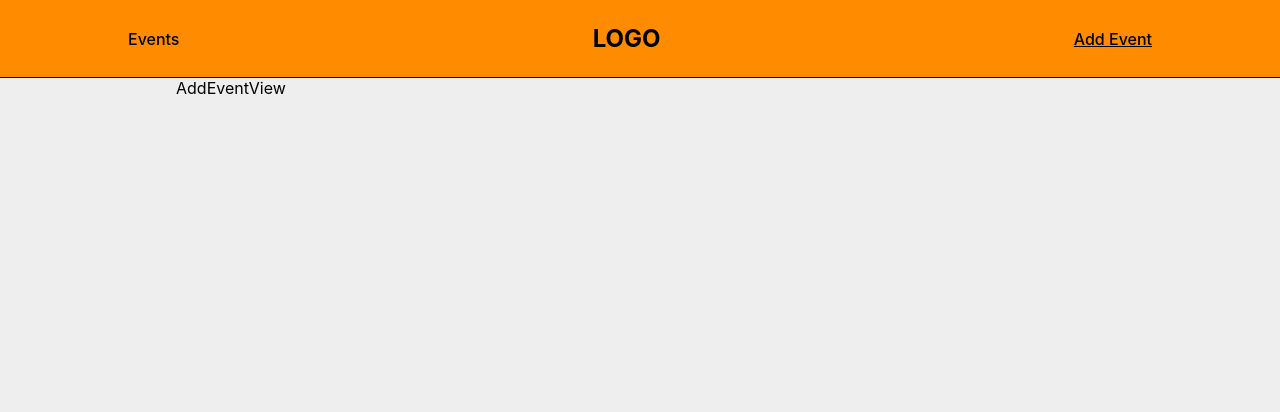
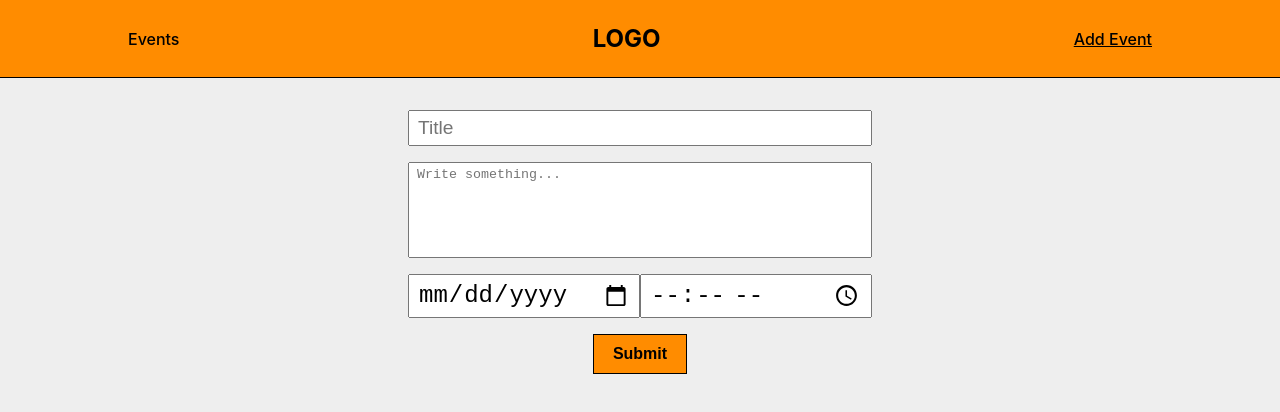
Before and after one commit to mrcozy123321/Javascript3_eventtracker, a React (Create React App) app in the folder eventtracker/: page /addevent in a window 1280 px wide. Shown: the top 412 px of the page. Built offline with nearby package versions, Linux system fonts and the light colour scheme; data requests are answered from the project's data file.

Commit message:
made actions and reducer for auth

```diff
--- a/eventtracker/src/App.css
+++ b/eventtracker/src/App.css
@@ -72,3 +72,66 @@ body {
   text-decoration: none;
   color: #333;
 }
+
+.form-container {
+  display: flex;
+  align-items: center;
+  justify-content: center;
+}
+
+.form-control {
+  display: flex;
+  align-items: center;
+  justify-content: center;
+  flex-direction: column;
+  margin-top: 2rem;
+}
+
+.form-wrap {
+  display: flex;
+  width: 50%;
+  margin-top: 1rem;
+}
+
+.date-control {
+  flex: 1;
+  padding: .3rem .5rem;
+  font-size: 1.5rem;
+}
+
+.time-control {
+  flex: 1;
+  padding: .3rem .5rem;
+  font-size: 1.5rem;
+}
+
+.text-control {
+  width: 50%;
+  padding: .3rem .5rem;
+  margin-bottom: 1rem;
+  font-size: 1.2rem;
+}
+
+.textarea-control {
+  width: 50%;
+  height: 6rem;
+  padding: .3rem .5rem;
+  resize: none;
+}
+
+.btn {
+  padding: .6em 1.2em;
+  margin-top: 1rem;
+  border: 1px solid black;
+  cursor: pointer;
+}
+
+.btn-primary {
+  background-color: darkorange;
+  font-size: 1rem;
+  font-weight: 600;
+}
+
+.btn:hover {
+  transform: scale(.99);
+}
--- a/eventtracker/src/store/actiontypes.js
+++ b/eventtracker/src/store/actiontypes.js
@@ -1,6 +1,5 @@
 const actiontypes = () => {
   return {
-    auth: {},
     events: {
       getEvents: 'GET_EVENTS',
       getEventsSuccess: 'GET_EVENTS_SUCCESS',
@@ -8,10 +7,16 @@ const actiontypes = () => {
       createNewEvent: 'CREATE_NEW_EVENT'
     },
     event: {
-      loadEventStart: 'LOAD_EVENT_START',
-      loadEventSuccess: 'LOAD_EVENT_SUCCESS',
-      loadEventFailure: 'LOAD_EVENT_FAILURE',
+      getSingleEvent: 'GET_SINGLE_EVENT',
+      getSingleEventSuccess: 'GET_SINGLE_EVENT_SUCCESS',
+      getSingleEventFailure: 'GET_SINGLE_EVENT_FAILURE',
       clearEvent: 'CLEAR_EVENT'
+    },
+    auth: {
+      authorize: 'AUTHORIZE',
+      authorizeSuccess: 'AUTHORIZE_SUCCESS',
+      authorizeFailure: 'AUTHORIZE_FAILURE',
+      logout: 'LOGOUT'
     }
   }
 }
--- /dev/null
+++ b/eventtracker/src/store/reducers/autorizeReducer.js
@@ -0,0 +1,45 @@
+import actiontypes from "../actiontypes";
+
+const initState = {
+  error: null,
+  loading: false,
+  userId: null,
+  email: null,
+  name: null
+}
+
+const authReducer = (state = initState, action) => {
+  switch (action.type) {
+    case actiontypes().auth.authorize:
+      return {
+        ...state,
+        loading: true
+      }
+
+    case actiontypes().auth.authorizeSuccess:
+      return {
+        ...state,
+        loading: false,
+        userId: action.payload.id,
+        email: action.payload.email,
+        name: action.payload.name
+      }
+
+    case actiontypes().auth.authorizeFailure:
+      return {
+        ...state,
+        loading: false,
+        error: action.payload
+      }
+
+    case actiontypes().auth.logout:
+      return {
+        ...initState
+      }
+
+    default:
+      return state
+  }
+}
+
+export default authReducer;
--- a/eventtracker/src/store/reducers/eventReducer.js
+++ b/eventtracker/src/store/reducers/eventReducer.js
@@ -8,13 +8,13 @@ const initState = {
 
 const eventReducer = (state = initState, action) => {
   switch(action.type) {
-    case actiontypes().event.loadEventStart:
+    case actiontypes().event.getSingleEvent:
       return {
         ...state,
         loading: true
       }
 
-    case actiontypes().event.loadEventSuccess:
+    case actiontypes().event.getSingleEventSuccess:
       return {
         ...state,
         data: action.payload,
@@ -22,7 +22,7 @@ const eventReducer = (state = initState, action) => {
         error: null
       }
 
-    case actiontypes().event.loadEventFailure:
+    case actiontypes().event.getSingleEventFailure:
       return {
         ...state,
         data: null,
--- a/eventtracker/src/store/reducers/index.js
+++ b/eventtracker/src/store/reducers/index.js
@@ -1,8 +1,10 @@
 import { combineReducers } from "redux";
+import authReducer from "./autorizeReducer";
 import eventReducer from "./eventReducer"
 import eventsReducer from "./eventsReducer"
 
 export default combineReducers({
   events: eventsReducer,
-  event: eventReducer
+  event: eventReducer,
+  auth: authReducer
 })
--- a/eventtracker/src/views/AddEventView.jsx
+++ b/eventtracker/src/views/AddEventView.jsx
@@ -1,8 +1,20 @@
 import React from 'react'
 
 const AddEventView = () => {
+
   return (
-    <div>AddEventView</div>
+    <div className='from-container'>
+      <form className='form-control'>
+        <input type="text" className='text-control' name="title" placeholder='Title' id='title' />
+        <textarea className='textarea-control' name="body" placeholder='Write something...' id="body"></textarea>
+        <div className='form-wrap'>
+          <input type="date" className='date-control' name="date" id="date" />
+          <input type="time" className='time-control' name="time" id='time' />
+        </div>
+
+        <button className='btn btn-primary'>Submit</button>
+      </form>
+    </div>
   )
 }
 
--- a/eventtracker/src/views/EventsView.jsx
+++ b/eventtracker/src/views/EventsView.jsx
@@ -4,7 +4,7 @@ import Event from '../components/events/Event'
 
 const EventsView = () => {
 
-  const { error, data: events, loading } = useSelector(state => state.event)
+  const { error, data, loading } = useSelector(state => state.event)
 
   return (
     <>
@@ -12,7 +12,7 @@ const EventsView = () => {
       { error && <p>error</p> }
       <div>
 
-        { events.map(event => <Event key={event.id} event={event} />) }
+        { data?.map(event => <Event key={event.id} event={event} />) }
       </div>
     </>
   )
```
Also changed, not shown: eventtracker/src/store/actions/authorizeActions.js (added, +66 -0 lines), eventtracker/src/store/actions/eventActions.js (renamed from eventtracker/src/store/actions/eventAction.js).
